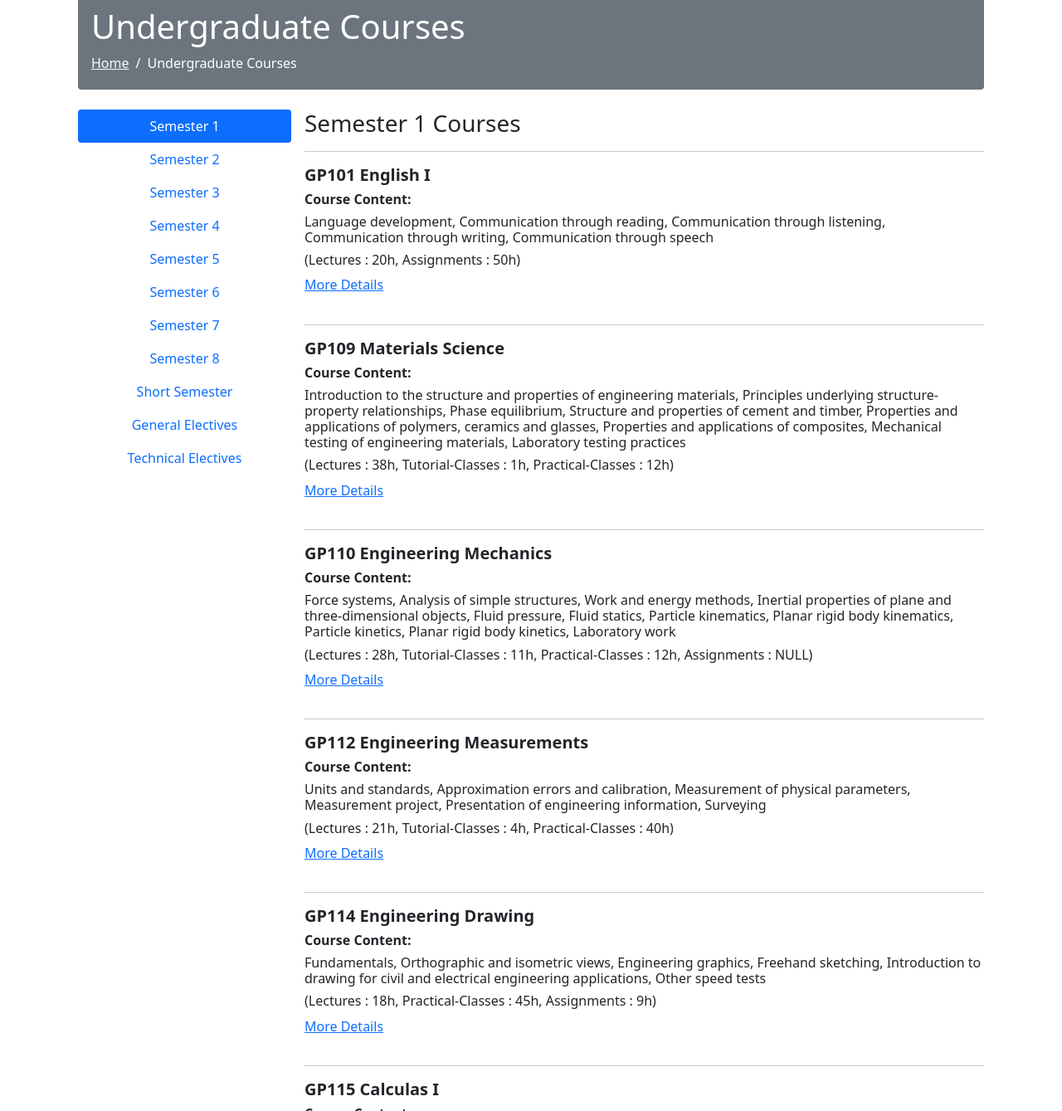
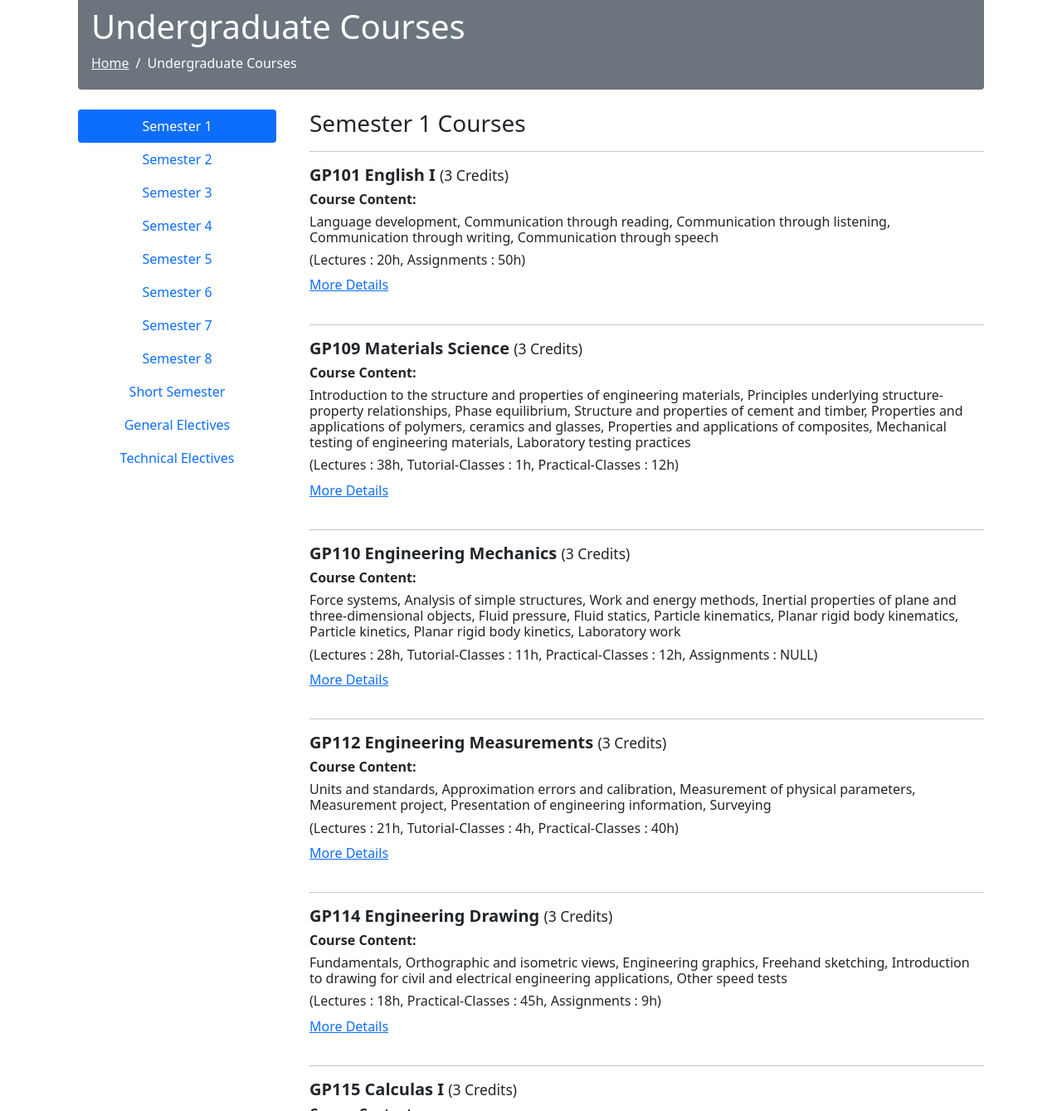
Before and after one commit to cepdnaclk/undergraduate-courses, a Jekyll site: the page built from pages/home.html, in a window 1280 px wide and 1400 px high, scrolled down 279 px, cut to the strip 61-1400 px from the top of the window. Shown: the whole strip at 83% size. Built offline with Jekyll 4.4.1, drawn with Linux system fonts in a browser that asks for light colours.

Commit message:
Minor updates

```diff
--- /dev/null
+++ b/_includes/courseCard.html
@@ -0,0 +1,17 @@
+<h5>
+    <strong>{{ include.course.code }} {{ include.course.name }}</strong>
+    <small>({{ include.course.credits }} Credits)</small>
+</h5>
+
+{%- if include.course.content != "" and include.course.content != "NULL" -%}
+<h6><strong>Course Content:</strong></h6>
+<h6>{{ include.course.content }}</h6>
+{%- endif -%}
+
+{%- if include.course.allocation != "" and include.course.allocation != "NULL" -%}
+<h6>({{ include.course.allocation }})</h6>
+{%- endif -%}
+
+<a href="{{ include.course.urls.view | relative_url}}">More Details</a>
+<h6>&nbsp;</h6>
+<hr>
--- a/pages/home.html
+++ b/pages/home.html
@@ -20,8 +20,8 @@ title: Undergraduate Courses
 
 <div class="page-entry">
 	<div class="container pt-4">
-		<div class="d-flex align-items-start">
-			<div class="col-sm-3">
+		<div class="row d-flex align-items-start">
+			<div class="col-xs-12 col-sm-3">
 				<div class="nav flex-column nav-pills me-3" id="semester-tabs" role="tablist"
 					aria-orientation="vertical">
 					{%- for sem in site.data.semesters -%}
@@ -33,7 +33,7 @@ title: Undergraduate Courses
 				</div>
 			</div>
 
-			<div class="tab-content" id="semesters">
+			<div class="col-xs-12 col-sm-9 tab-content" id="semesters">
 				{%- for sem in site.data.courses -%}
 				<div class="tab-pane fade show {%- if forloop.first -%} {{' active '}} {%- endif -%}"
 					id="tab-{{ sem[0] }}" role="tabpanel" aria-labelledby="tab-{{ sem[0] }}-tab">
@@ -41,13 +41,7 @@ title: Undergraduate Courses
 					<h6>{{ sem[1]["description"] }}</h6>
 					<hr>
 					{%- for course in sem[1]["courses"] -%}
-					<h5><strong>{{ course.code }} {{ course.name }}</strong></h5>
-					<h6><strong>Course Content:</strong></h6>
-					<h6>{{ course.content }}</h6>
-					<h6>({{ course.allocation }})</h6>
-					<a href="{{ course.urls.view | relative_url}}">More Details</a>
-					<h6>&nbsp;</h6>
-					<hr>
+					{% include courseCard.html course=course %}
 					{%- endfor -%}
 				</div>
 				{%- endfor -%}
```
Also changed, not shown: _layouts/course.html (+2 -10 lines), _layouts/semester.html (+8 -8 lines).
